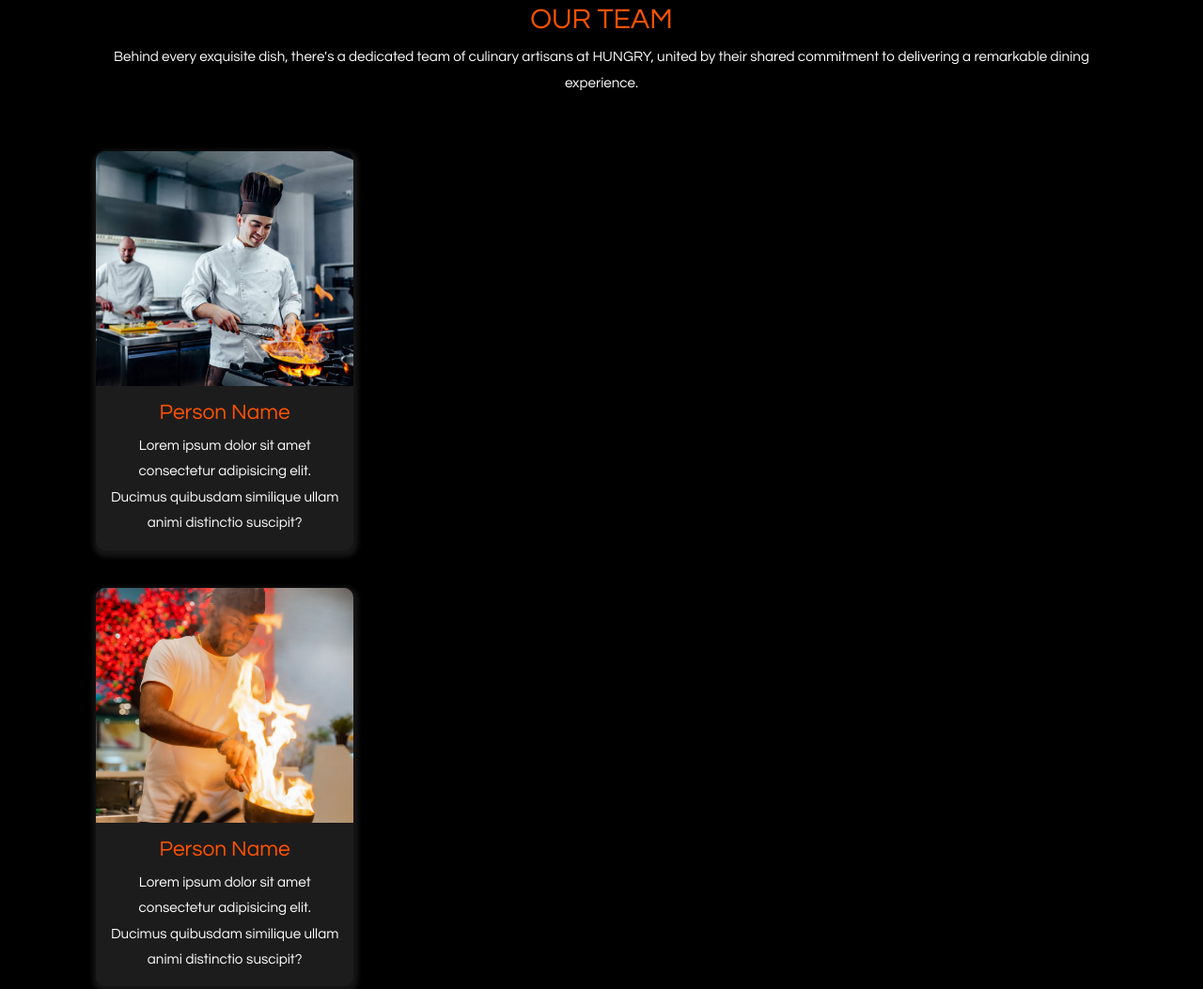
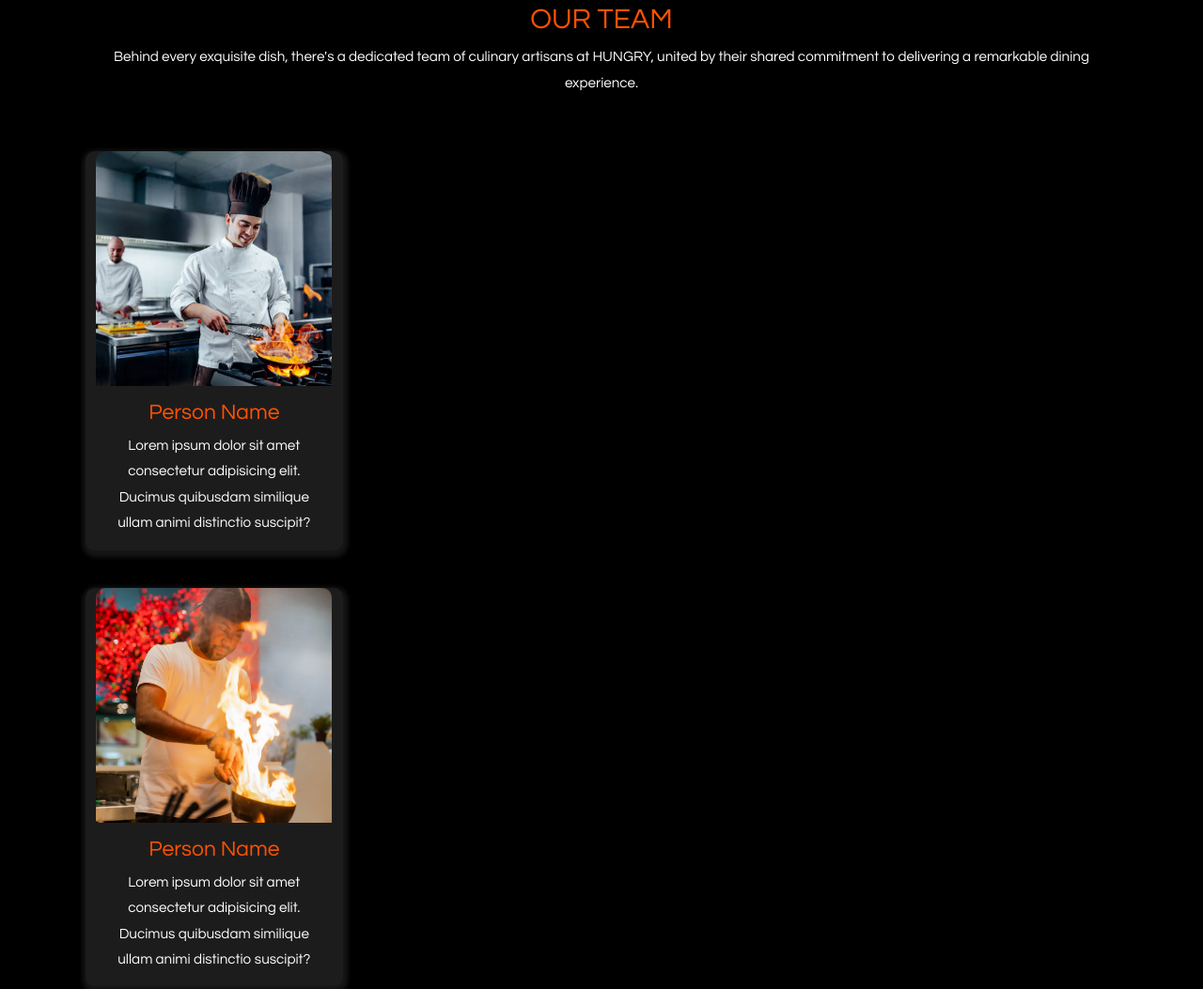
Before and after one commit to Dani78662/KIT-Project, a website: page aboutUs.html in a window 1280 px wide. Shown: the part 1158-2211 px from the top of the page at 94% size. Drawn offline with nearby package versions, Linux system fonts and the light colour scheme.

Commit message:
Update aboutUs.html

```diff
--- a/aboutUs.html
+++ b/aboutUs.html
@@ -601,7 +601,7 @@
         <br />
       </div>
 
-      <div class="d-flex justify-content-center card" style="background-color: black;">
+      <div class="row justify-content-center card" style="background-color: black;">
         <div class="card " style="
             width: 18rem;
             color: white;
```
